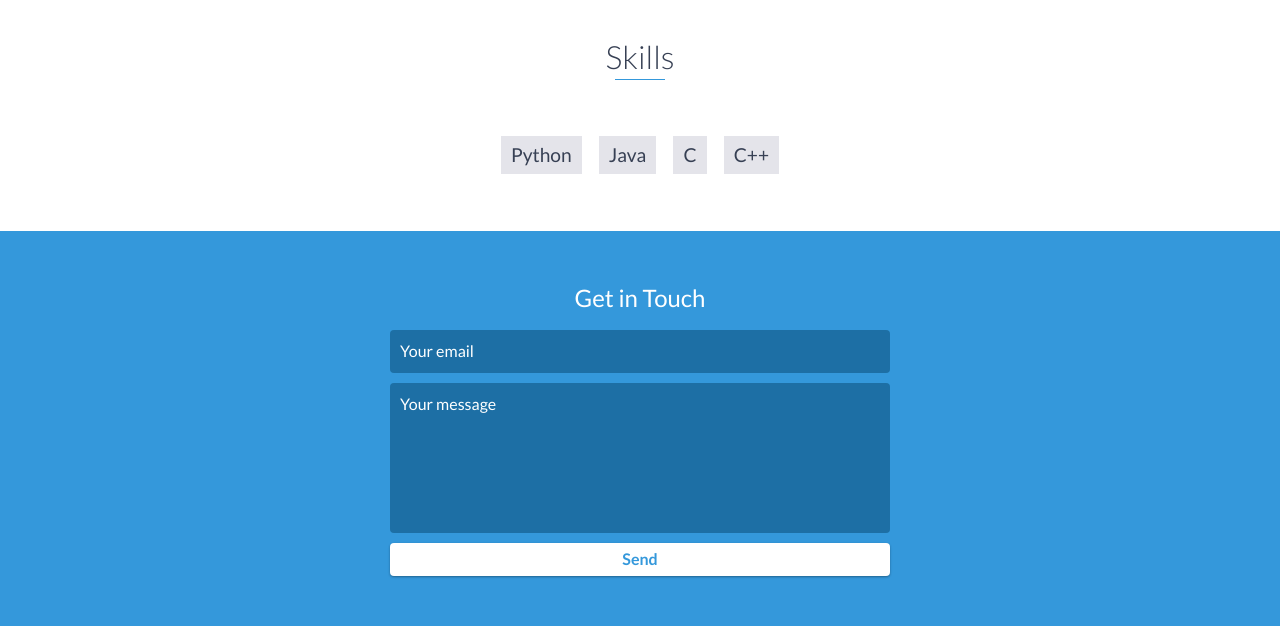
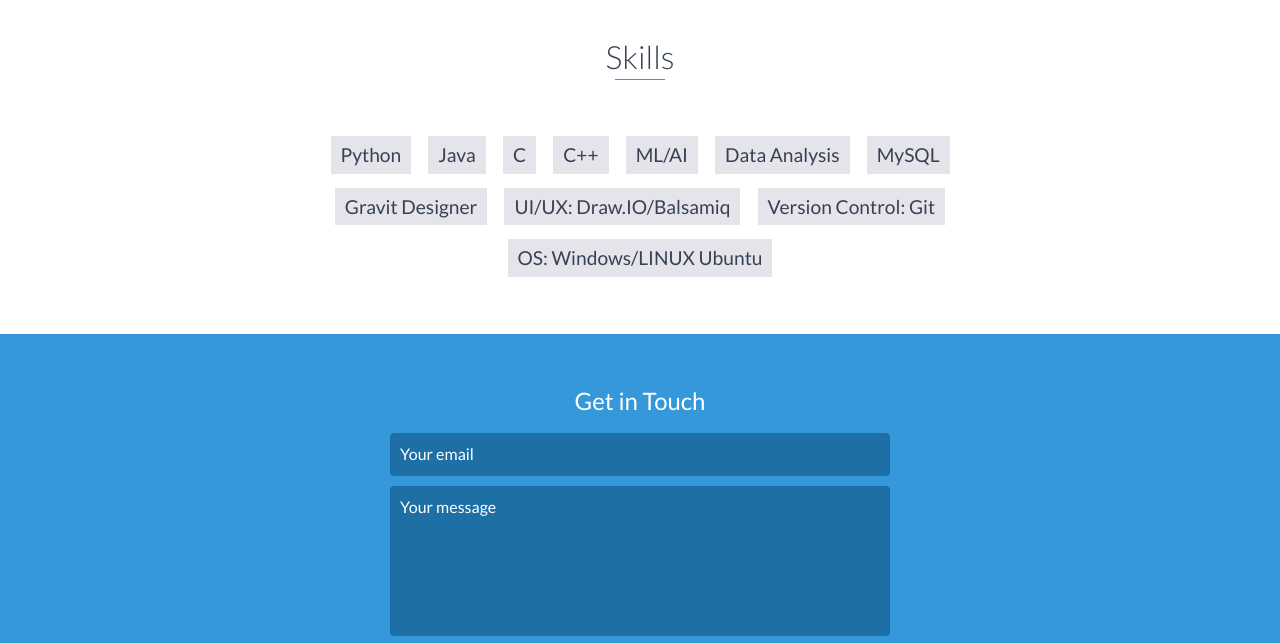
Before and after one commit to sukanya9899/sukanya9899.github.io, a website: page index.html in a window 1280 px wide. Shown: the part 2680-3323 px from the top of the page. Drawn offline with nearby package versions, Linux system fonts and the light colour scheme.

Commit message:
Update index.html

```diff
--- a/index.html
+++ b/index.html
@@ -183,6 +183,13 @@ company achieve its goals with a proactive approach.
             <li>Java</li>
             <li>C</li>
             <li>C++</li>
+	    <li>ML/AI</li>
+	    <li>Data Analysis</li>
+	    <li>MySQL</li>
+	    <li>Gravit Designer</li>
+            <li>UI/UX: Draw.IO/Balsamiq</li>
+	    <li>Version Control: Git</li>
+	    <li>OS: Windows/LINUX Ubuntu</li>
         </ul>
     </div>
     <!-- End #skills -->
```
